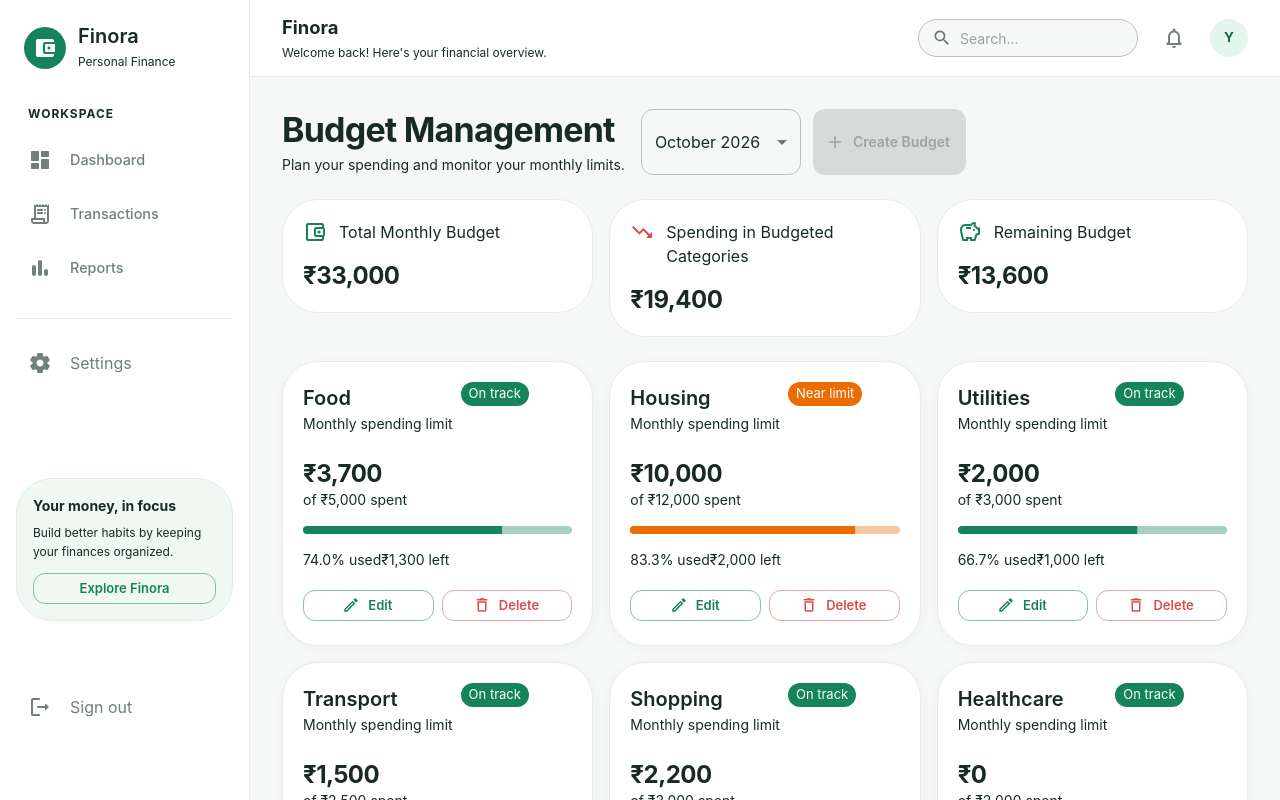
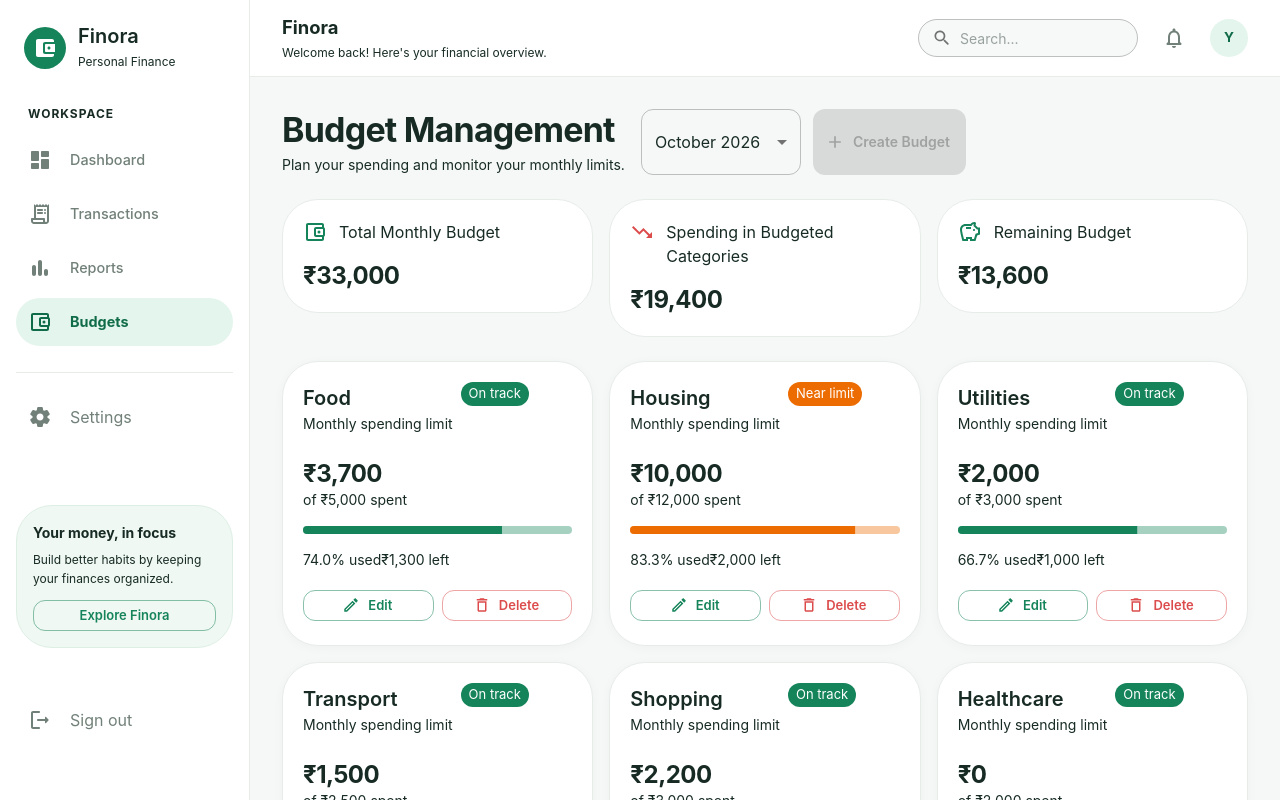
Before and after one commit to Yashtagad12/Expense-Tracker, a React (Vite) app: page /budgets in a window 1280 px wide. Shown: the top 800 px of the page. Built offline with nearby package versions, Linux system fonts and the light colour scheme.

Commit message:
Placed path and label of budget for navigation along with icon import

```diff
--- a/src/components/layout/Sidebar.jsx
+++ b/src/components/layout/Sidebar.jsx
@@ -16,6 +16,7 @@ import ReceiptLongRoundedIcon from "@mui/icons-material/ReceiptLongRounded";
 import BarChartRoundedIcon from "@mui/icons-material/BarChartRounded";
 import SettingsRoundedIcon from "@mui/icons-material/SettingsRounded";
 import LogoutRoundedIcon from "@mui/icons-material/LogoutRounded";
+import { AccountBalanceWalletOutlined } from "@mui/icons-material";
 
 import { NavLink } from "react-router-dom";
 
@@ -37,6 +38,11 @@ const navigationItems = [
         path: "/reports",
         icon: <BarChartRoundedIcon />,
     },
+    {
+        label: "Budgets",
+        path: "/budgets",
+        icon: <AccountBalanceWalletOutlined />,
+    }
 ];
 
 function Sidebar({ mobileOpen, onClose }) {
```
